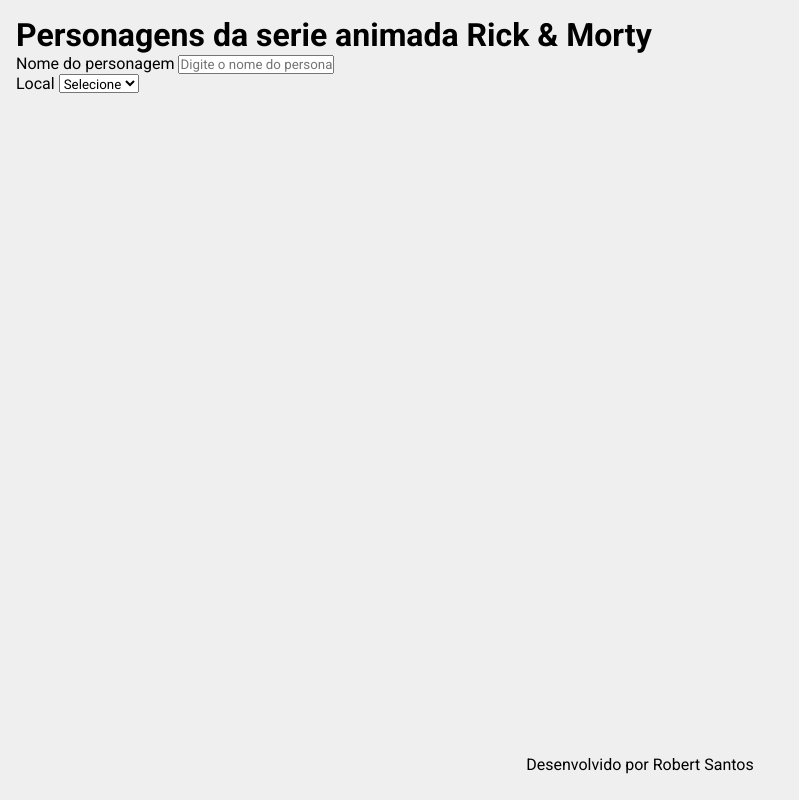
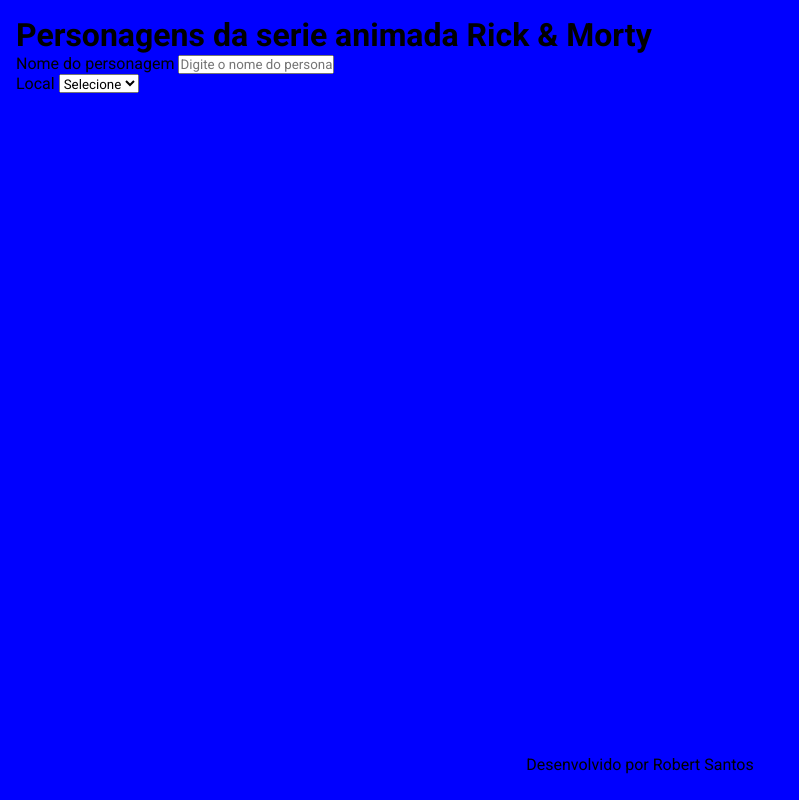
Before and after one commit to robertsantosti/characters-rick-morty, a plain HTML site: page index.html in a window 1280 px wide. Shown: the whole page, without its empty margins (0-799 px from the left). Drawn offline with Linux system fonts and the light colour scheme; no server answers.

Commit message:
Alterando fundo

```diff
--- a/css/style.css
+++ b/css/style.css
@@ -21,7 +21,7 @@
   flex-direction: column;
   justify-content: space-between;
 
-  background-color: #efefef;
+  background-color: #00f;
 }
 
 #app-header {
```
